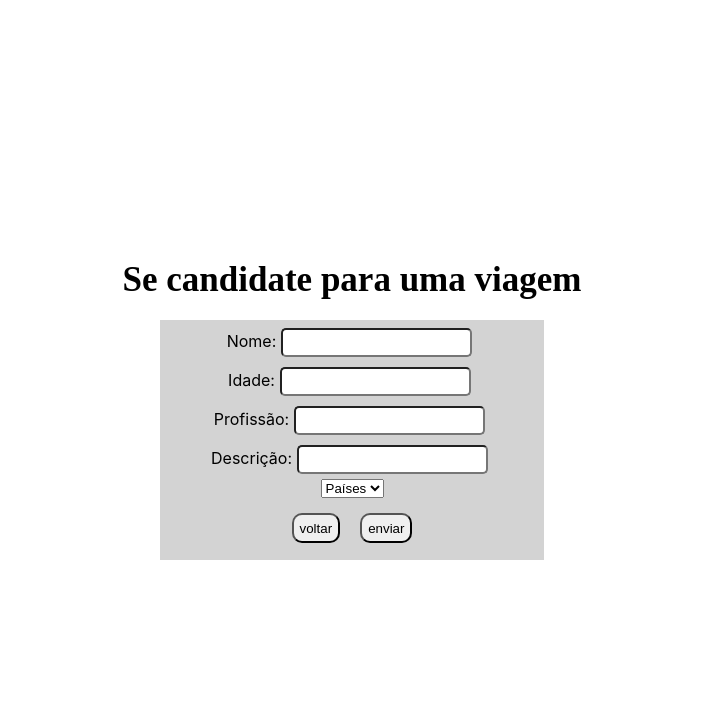
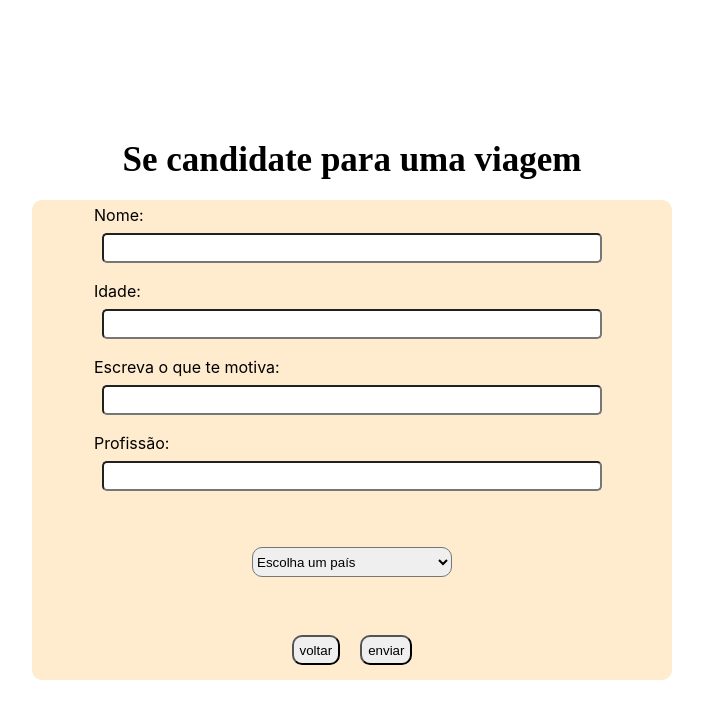
Before and after one commit to future4code/jemison-Gabriel-Carvalho, a React (Create React App) app in the folder modulo4/project-labex/labex-project/: page /trips/application in a window 1280 px wide. Shown: the top 718 px of the page, without its empty margins (288-991 px from the left). Built offline with nearby package versions, Linux system fonts and the light colour scheme.

Commit message:
autenticação de login adm, algumas alterações no formulário

```diff
--- a/modulo4/project-labex/labex-project/src/Pages/ApplicationFormPage/ApplicationFormPage.js
+++ b/modulo4/project-labex/labex-project/src/Pages/ApplicationFormPage/ApplicationFormPage.js
@@ -1,10 +1,11 @@
+import axios from "axios";
 import React from "react";
 import { useNavigate } from "react-router-dom";
+import { URL } from "../../constants/Url";
 import useForm from "../../hooks/useForm";
 import { Botoes, Principal, Titulo } from "../HomePage/HomePageStyled";
-import { Formulario } from "./ApplicationFormPageStyled";
-import axios from 'axios';
-import { URL } from "../../constants/Url";
+import { Formulario, InputContainer, InputStyled, SelectStyled } from "./ApplicationFormPageStyled";
+// import { URL } from "../../constants/Url";
 
 function ApplicationFormPage () {
     const navigate = useNavigate();
@@ -15,55 +16,75 @@ function ApplicationFormPage () {
         navigate(-1)
     }
 
+    const register = (e) => {
+        e.preventDefault();
+        const token = localStorage.getItem("token")
+
         const headers = {
-        "content-type": "application/json",
-        "auth": "eyJhbGciOiJIUzI1NiIsInR5cCI6IkpXVCJ9.eyJpZCI6Im93T2g5ZWo2bW50akZqNUNRMVB4IiwiZW1haWwiOiJhc3Ryb2RldkBnbWFpbC5jb20uYnIiLCJpYXQiOjE1ODk1NjI5MDh9.aB4dNbTCkToXB7pdzEa-tuMa-QbRQDUd93eva4-cec0"
+            auth: token
         }
 
-    const criarViagem = (e) => {
-        e.preventDefault();
-        axios.post(`${URL}aluno/trips`, body, headers)
-        .then((response) =>{console.log(response.data)})
-        .catch((error) => {console.log(error)})
+        axios.post(`${URL}:darvas/trips`, body, headers)
+        .then((response) => localStorage.setItem("token", response.data.token))
+        .catch((error) => error)
+
     }
 
-    const [body, onChange] = useForm({name: "", age: "", profession: "", description: "", country: ""})
+    const [body, onChange] = useForm({name: "", age: "", applicationText: "", profession: "", country: ""})
 
     return (
 
         <Principal>
             <Titulo>Se candidate para uma viagem</Titulo>
-            <Formulario>
+            <Formulario onSubmit={register}>
 
 
+               <InputContainer>
                     <label htmlFor="name">
                         Nome:
-                    <input
+                        <InputStyled
                             id="name"
                             name="name"
                             type="text"
-                        pattern="(?=^.{5,60}$)^[A-Z][a-z]+(?:[ ][A-Z][a-z]+)*$"
                             value={body.name}
                             onChange={onChange}
+                            pattern="(?=^.{5,60}$)^[A-Z][a-z]+(?:[ ][A-Z][a-z]+)*$" title="digite um nome válido"
                             required
                         />
                     </label>
+                </InputContainer>
 
+                <InputContainer>
                     <label htmlFor="age">
                         Idade:
-                    <input
+                        <InputStyled
                             id="age"
                             name="age"
-                        type="age"
                             value={body.age}
                             onChange={onChange}
                             required
                         />
                     </label>
+                </InputContainer>
 
+                <InputContainer>
+                    <label htmlFor="applicationText">
+                        Escreva o que te motiva:
+                        <InputStyled
+                            id="applicationText"
+                            name="applicationText"
+                            type="text"
+                            pattern="^.{3,}"
+                            value={body.applicationText}
+                            onChange={onChange}
+                        />
+                    </label>
+                </InputContainer>
+
+                <InputContainer>
                     <label htmlFor="profession">
                         Profissão:
-                    <input
+                        <InputStyled
                             id="profession"
                             name="profession"
                             type="text"
@@ -73,29 +94,22 @@ function ApplicationFormPage () {
                         />
 
                     </label>
+                </InputContainer>
 
 
-                <label htmlFor="description">
-                    Descrição:
-                    <input
-                        id="description"
-                        name="description"
-                        type="text"
-                        pattern="^.{3,}"
-                        value={body.description}
-                        onChange={onChange}
-                    />
-                </label>
+                <SelectStyled>
+                    <select>
+                        <option selected>Escolha um país</option>
+                        <option>1</option>
+                        <option>2</option>
+                    </select>
 
-                <select>
-                    <option>Países</option>
-
-                </select>
+                </SelectStyled>
 
 
             <Botoes>
                 <button onClick={voltar}>voltar</button>
-                <button onClick={criarViagem}>enviar</button>
+                <button type="submit">enviar</button>
             </Botoes>
             </Formulario>
         </Principal>
--- a/modulo4/project-labex/labex-project/src/Pages/ApplicationFormPage/ApplicationFormPageStyled.js
+++ b/modulo4/project-labex/labex-project/src/Pages/ApplicationFormPage/ApplicationFormPageStyled.js
@@ -1,17 +1,52 @@
 import styled from "styled-components";
 
-export const Formulario = styled.div`
+export const Formulario = styled.form`
     display: flex;
-    width: 30%;
-    height: 30%;
-    background-color: lightgray;
+    width: 50%;
+    height: 60%;
+    background-color: #FFEBCD;
     align-items: center;
     justify-content: center;
     flex-direction: column;
+    border-radius: 10px;
+`
 
-    input{
-        border-radius: 5px;
-        padding: 5px;
-        margin: 5px;
+export const InputStyled = styled.input`
+    display: flex;
+    width: 500px;
+    height: 30px;
+    border-radius: 5px;
+    padding: 5px;
+    margin: 8px;
+`
+
+export const SelectStyled = styled.div`
+    width: 100%;
+    height: 200px;
+    display: flex;
+    align-items: center;
+    justify-content: center;
+    select{
+        width: 200px;
+        height: 30px;
+        border-radius: 10px;
+    }
+
+    select:hover{
+        cursor: pointer;
+        background-color: darkgray;
     }
 `
+
+export const InputContainer = styled.div `
+    display: flex;
+    align-items: center;
+    justify-content: center;
+    width: 400px;
+    height: 100px;
+    margin:5px;
+
+    input:hover{
+        border: 1px solid red;
+    }
+`
--- a/modulo4/project-labex/labex-project/src/Pages/CreateTripPage/CreateTripPage.js
+++ b/modulo4/project-labex/labex-project/src/Pages/CreateTripPage/CreateTripPage.js
@@ -1,10 +1,11 @@
 import React from 'react';
+import { Titulo } from '../HomePage/HomePageStyled';
 
 
 function CreateTripPage () {
     return(
         <div>
-            <h1> Formulário para o administrador criar uma nova viagem</h1>
+            <Titulo> Criar viagem</Titulo>
             <button>criar</button>
 
         </div>
--- /dev/null
+++ b/modulo4/project-labex/labex-project/src/Pages/ListTripsPage/ListTripsPageStyled.js
@@ -0,0 +1,7 @@
+import styled from "styled-components";
+
+export const ListContainer = styled.div `
+    width: 100%;
+    height: 100%;
+    background-color: lightgray;
+`
--- a/modulo4/project-labex/labex-project/src/Pages/LoginPage/LoginPage.js
+++ b/modulo4/project-labex/labex-project/src/Pages/LoginPage/LoginPage.js
@@ -3,40 +3,56 @@ import { useNavigate } from 'react-router-dom';
 import {Principal, Titulo, Botoes} from '../HomePage/HomePageStyled'
 import {Formulario} from '../ApplicationFormPage/ApplicationFormPageStyled'
 import axios from 'axios';
-import { URL } from '../../constants/Url';
 import useForm from '../../hooks/useForm';
+
 
 
 function LoginPage () {
     const navigate = useNavigate();
 
     const voltar = () =>{
-        navigate(-1)
+        navigate('/')
     }
 
-    const [login, onChange] = useForm ({email: "", password: ""});
-    const entrar = () =>{
-        navigate("/adm")
-        axios.post(`${URL}darvas/login`, login)
-        .then((response) => {console.log(response.data)})
-        .catch((error) => {console.log(error)})
+    const [loginUser, onChange] = useForm ({email: "", password: ""});
+
+
+    // useEffect (() => {
+    //     const token = localStorage.getItem("token")
+
+    //     axios.post(`${URL}darvas/login`, login, token)
+    //     .then((response) => {})
+    //     .catch((error) => {console.log("não logou")})
+
+    // })
+
+
+    const Logar = (e) => {
+        e.preventDefault();
+        axios.post("https://us-central1-labenu-apis.cloudfunctions.net/labeX/darvas/login",loginUser)
+        .then(response => {
+            localStorage.setItem("token", response.data.token)
+            navigate("/adm")
+        })
+        .catch((error) => console.log(error.message))
 
     }
 
     return(
         <Principal>
             <Titulo>Administrador</Titulo>
-            <Formulario>
+            <Formulario onSubmit={Logar}>
                 <label htmlFor='email'>
                     Email:
                     <input
                         id="email"
                         name="email"
                         type="email"
-                        value={login.email}
+                        value={loginUser.email}
                         onChange={onChange}
                         placeholder="meuemail@exemplo.com"
                         pattern="[a-z0-9._%+-]+@[a-z0-9.-]+\.[a-z]{2,}$"
+                        title="Please insert a valid email"
                         required
                     />
                 </label>
@@ -47,14 +63,17 @@ function LoginPage () {
                         id="password"
                         name="password"
                         type="password"
-                        value={login.password}
+                        value={loginUser.password}
                         onChange={onChange}
                         placeholder="********"
+                        pattern="^.{6,}"
+                        title='Minimo de 6 caracteres'
+                        required
                     />
                 </label>
                 <Botoes>
                     <button onClick={voltar}>voltar</button>
-                    <button onClick={entrar}>entrar</button>
+                    <button type="submit">entrar</button>
                 </Botoes>
             </Formulario>
     </Principal>
--- a/modulo4/project-labex/labex-project/src/hooks/useCapturarViagens.js
+++ b/modulo4/project-labex/labex-project/src/hooks/useGetTrips.js
@@ -2,16 +2,17 @@ import axios from 'axios';
 import { useEffect, useState} from 'react';
 import { URL } from '../constants/Url';
 
-function useCapturarViagens() {
+function useGetTrips() {
 
     const [viagens, setViagens] = useState([])
 
     useEffect(() => {
-        axios.get(`${URL}:aluno/trips`).then((response) => {setViagens(response.data)})
-    })
+        axios.get(`${URL}:aluno/trips`)
+        .then((response) => { setViagens(response.data)})
+        .catch((error) => {console.log(error)})
+    }, [])
 
-    console.log(viagens)
     return viagens
 }
 
-export default useCapturarViagens;
+export default useGetTrips;
--- /dev/null
+++ b/modulo4/project-labex/labex-project/src/hooks/useProtectedPage.js
@@ -0,0 +1,14 @@
+import {useEffect} from 'react';
+import { useNavigate } from 'react-router-dom';
+
+export const useProtectedPage = () => {
+    const navigate = useNavigate();
+
+    useEffect(() => {
+        const token = localStorage.getItem('token')
+
+        if(token === null){
+            navigate("/login")
+        }
+    },[navigate])
+}
```
Also changed, not shown: modulo4/project-labex/labex-project/src/Pages/AdminHomePage/AdminHomePage.js (+8 -1 lines), modulo4/project-labex/labex-project/src/Pages/ListTripsPage/ListTripsPage.js (+16 -1 lines). Lines whose indentation alone changed are shown as unchanged.
